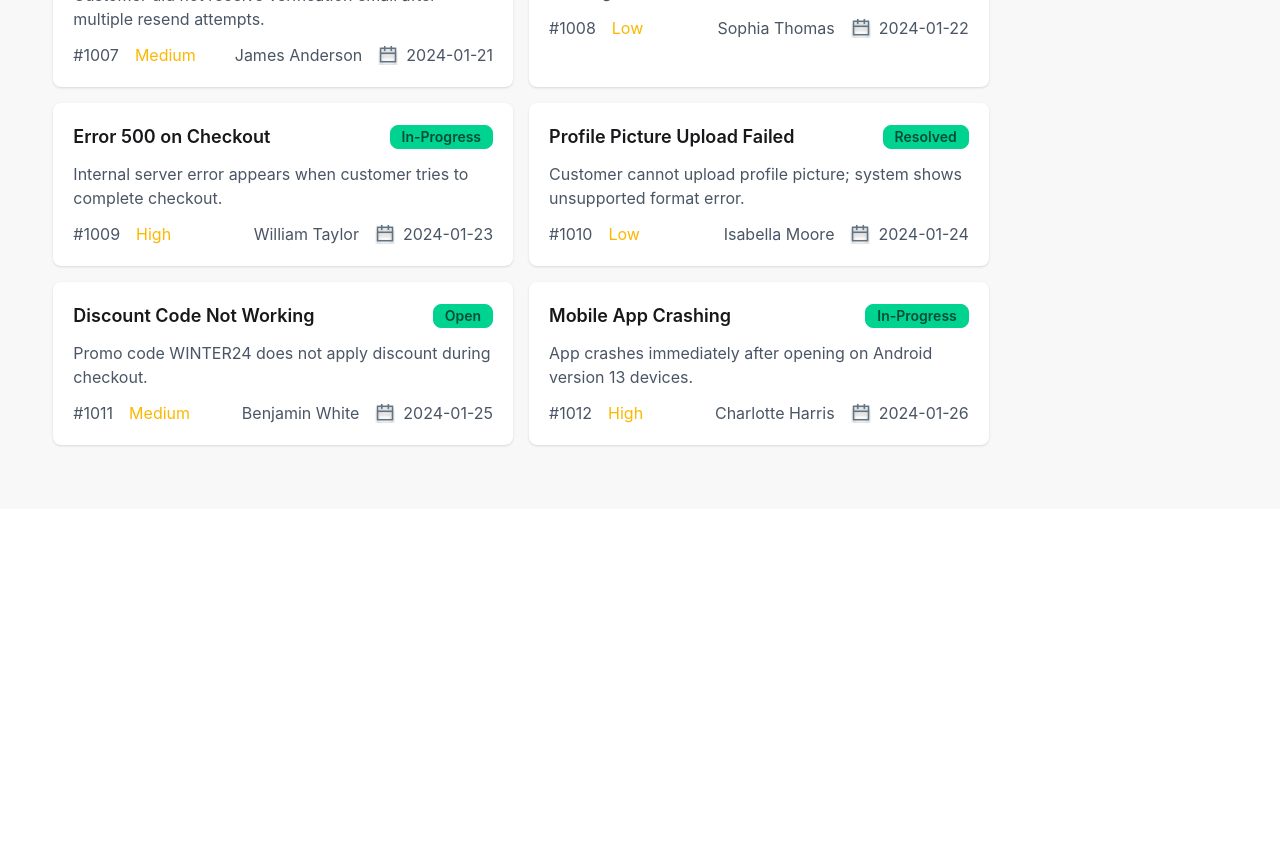
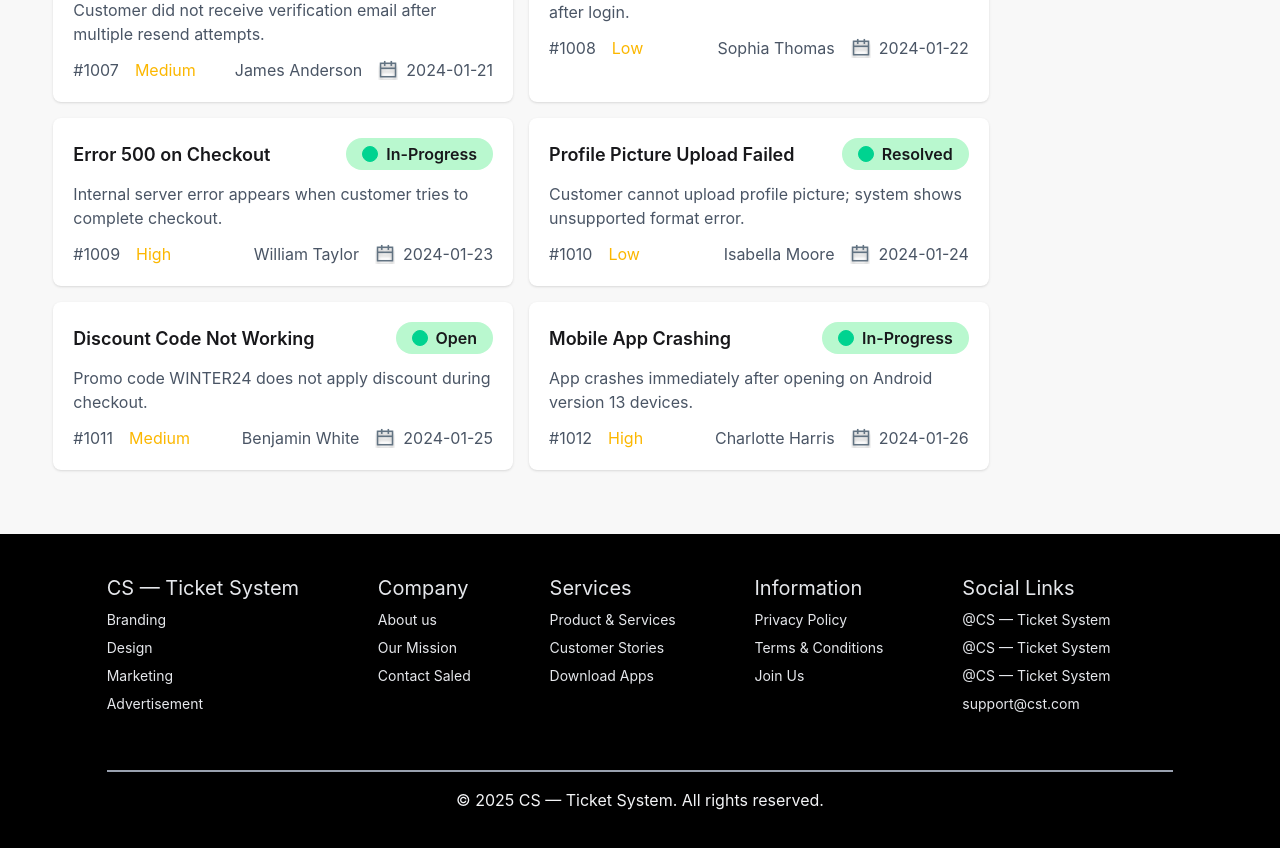
Before and after one commit to mdalamin0/Customer-Support-Zone, a React (Vite) app: page / in a window 1280 px wide. Shown: the part 1140-1988 px from the top of the page. Before the commit the page ends 1649 px from the top, so only its background shows below. Built offline with nearby package versions, Linux system fonts and the light colour scheme.

Commit message:
footer section done

```diff
--- a/src/App.jsx
+++ b/src/App.jsx
@@ -1,23 +1,44 @@
-import { Suspense, useState } from 'react'
+import { Suspense, use, useState } from 'react'
 import './App.css'
 import Banner from './Components/Banner/Banner'
 import NavBar from './Components/NavBar/NavBar'
 import TicketsContainer from './Components/TicketsContainer/TicketsContainer'
 import TaskStatusContainer from './Components/TaskStatusContainer/TaskStatusContainer'
+import Footer from './Components/Footer/Footer'
 
 
 const fetchCustomerTickets = async () => {
-  const res = await fetch("/public/Tickets.json");
+  const res = await fetch("/Tickets.json");
   return res.json();
 }
 const promiseTickets = fetchCustomerTickets();
 
+
 function App() {
+  const ticketsData = use(promiseTickets);
+  const [customerTickets, setCustomerTickets] = useState(ticketsData)
   const [inProgressTasks, setInProgressTasks] = useState([]);
   const [completedTasks, setCompletedTasks] = useState([]);
 
   const handleAddTask = (t) => {
-    setInProgressTasks([...inProgressTasks, t])
+    setInProgressTasks([...inProgressTasks, t]);
+    //  const statusChangeTasks = ticketsData.map(tiket => tiket.id === t.id ? {
+    //   ...tiket, status: tiket.status === "Open" ? "In Progress" : "Resolved"} : tiket);
+    //   setCustomerTickets(statusChangeTasks)
+    setCustomerTickets(prev =>
+      prev.map(ticket =>
+        ticket.id === t.id
+          ? {
+            ...ticket,
+            status:
+              ticket.status === "Open"
+                ? "In-Progress"
+                : "resolve"
+          }
+          : ticket
+      )
+    );
+
   }
   const handleCompletedTask = (t) => {
     setCompletedTasks([...completedTasks, t])
@@ -37,6 +58,7 @@ function App() {
           <Suspense fallback={<p>Loading...</p>}>
             <TicketsContainer
               promiseTickets={promiseTickets}
+              customerTickets={customerTickets}
               handleAddTask={handleAddTask}
             ></TicketsContainer>
           </Suspense>
@@ -47,6 +69,7 @@ function App() {
           ></TaskStatusContainer>
         </div>
       </div>
+      <Footer></Footer>
     </>
   )
 }
--- /dev/null
+++ b/src/Components/Footer/Footer.jsx
@@ -0,0 +1,55 @@
+import React from 'react';
+
+const Footer = () => {
+  return (
+    <div>
+      <footer className="bg-black">
+        <div className="w-10/12 mx-auto ">
+          <div className="footer sm:footer-horizontal py-10 text-gray-200 ">
+            <nav >
+              <h6 className=" text-xl">CS — Ticket System</h6>
+              <a className="link link-hover">Branding</a>
+              <a className="link link-hover">Design</a>
+              <a className="link link-hover">Marketing</a>
+              <a className="link link-hover">Advertisement</a>
+            </nav>
+            <nav >
+              <h6 className=" text-xl">Company</h6>
+              <a className="link link-hover">About us</a>
+              <a className="link link-hover">Our Mission</a>
+              <a className="link link-hover">Contact Saled</a>
+            </nav>
+            <nav>
+              <h6 className="text-xl">Services</h6>
+              <a className="link link-hover">Product & Services</a>
+              <a className="link link-hover">Customer Stories</a>
+              <a className="link link-hover">Download Apps</a>
+            </nav>
+            <nav>
+              <h6 className="text-xl">Information</h6>
+              <a className="link link-hover">Privacy Policy</a>
+              <a className="link link-hover">Terms & Conditions</a>
+              <a className="link link-hover">Join Us</a>
+            </nav>
+            <nav>
+              <h6 className="text-xl">Social Links</h6>
+              <a className="link link-hover">@CS — Ticket System</a>
+              <a className="link link-hover">@CS — Ticket System</a>
+              <a className="link link-hover">@CS — Ticket System</a>
+              <a className="link link-hover">support@cst.com</a>
+            </nav>
+
+          </div>
+          <div class="my-4 border border-gray-400 "></div>
+
+          <div className='text-center text-gray-100 pb-10'>
+            <p>© 2025 CS — Ticket System. All rights reserved.</p>
+          </div>
+
+        </div>
+      </footer>
+    </div>
+  );
+};
+
+export default Footer;
--- a/src/Components/TicketCard/TicketCard.jsx
+++ b/src/Components/TicketCard/TicketCard.jsx
@@ -1,6 +1,6 @@
 import calenderImg from '../../assets/ri_calendar-line.png'
 
-const TicketCard = ({ ticket, handleAddTask }) => {
+const TicketCard = ({ ticket, handleAddTask, }) => {
   const { id, title, description, status, priority, customer, createdAt } = ticket;
 
 
@@ -9,7 +9,7 @@ const TicketCard = ({ ticket, handleAddTask }) => {
       <div className='p-5 space-y-3'>
         <div className='flex justify-between items-center'>
           <h3 className='card-title'>{title}</h3>
-          <p className='badge badge-success font-semibold'>{status}</p>
+          <p className='bg-[#B9F8CF] rounded-full px-4 py-1 font-semibold flex items-center'><span className='badge badge-success badge-xs mr-2'></span> {status}</p>
         </div>
         <p className='text-gray-600'>{description}</p>
         <div className='flex justify-between items-center'>
--- a/src/Components/TicketsContainer/TicketsContainer.jsx
+++ b/src/Components/TicketsContainer/TicketsContainer.jsx
@@ -1,8 +1,7 @@
-import React, { use } from 'react';
 import TicketCard from '../TicketCard/TicketCard';
 
-const TicketsContainer = ({ promiseTickets, handleAddTask }) => {
-  const tickets = use(promiseTickets);
+const TicketsContainer = ({ customerTickets, handleAddTask, taskStatus }) => {
+  // const tickets = use(promiseTickets);
 
   return (
     <div className=' md:pb-16 col-span-4'>
@@ -13,10 +12,11 @@ const TicketsContainer = ({ promiseTickets, handleAddTask }) => {
       <div className="">
         <div className=" grid grid-cols-1 md:grid-cols-2 gap-4">
           {
-            tickets.map(ticket => <TicketCard
+            customerTickets.map(ticket => <TicketCard
               key={ticket.id}
               ticket={ticket}
               handleAddTask={handleAddTask}
+              taskStatus={taskStatus}
             ></TicketCard>)
           }
         </div>
```
